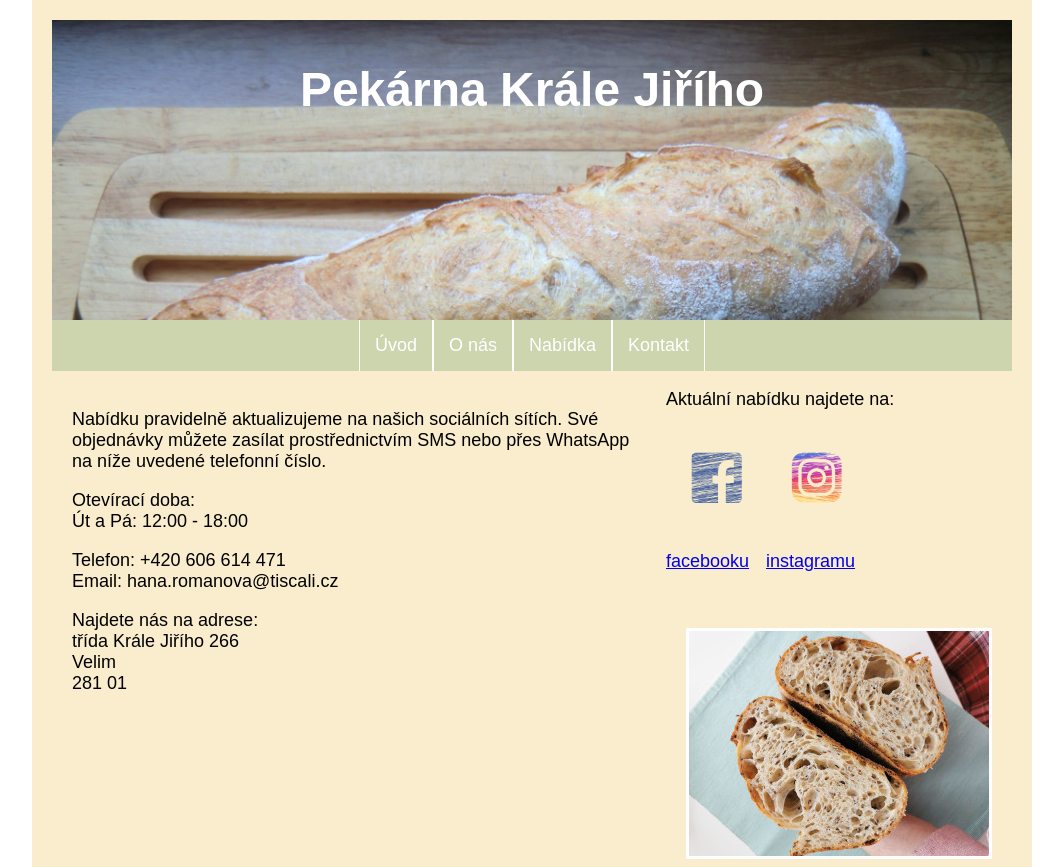
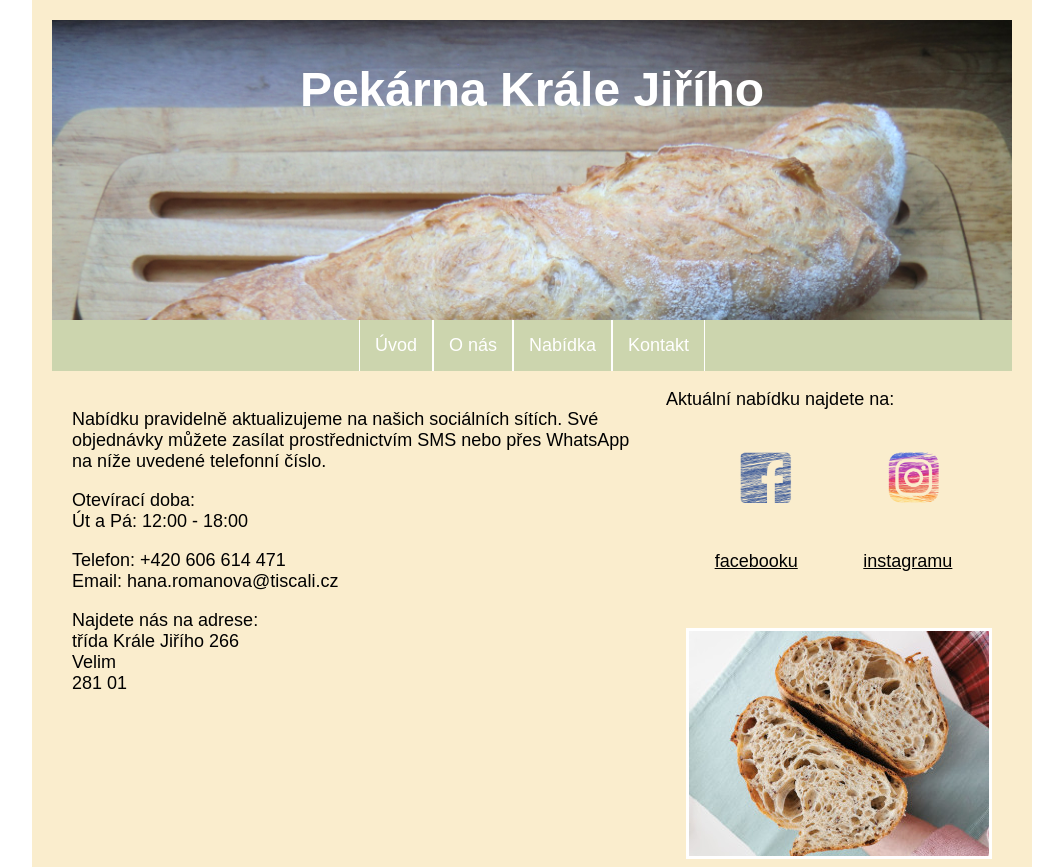
Before and after one commit to danka0ro/zaverecny_projekt, an Eleventy site: page kontakt.html in a window 1280 px wide. Shown: the top 867 px of the page, without its empty margins (108-1171 px from the left). Built offline with nearby package versions, Linux system fonts and the light colour scheme; Eleventy itself is replaced by a stand-in of ours; files that its build step writes are made by us from their sources.

Commit message:
update bary odkazů na sociální sítě

```diff
--- a/css/style.css
+++ b/css/style.css
@@ -197,6 +197,12 @@ $c-button: #CCD5AE;
 
 .socialnisite {
 	display: flex;
+	justify-content: space-evenly;
+}
+
+.facebook a,
+.instagram a {
+	color: black;
 }
 
 .fb_img {
```
